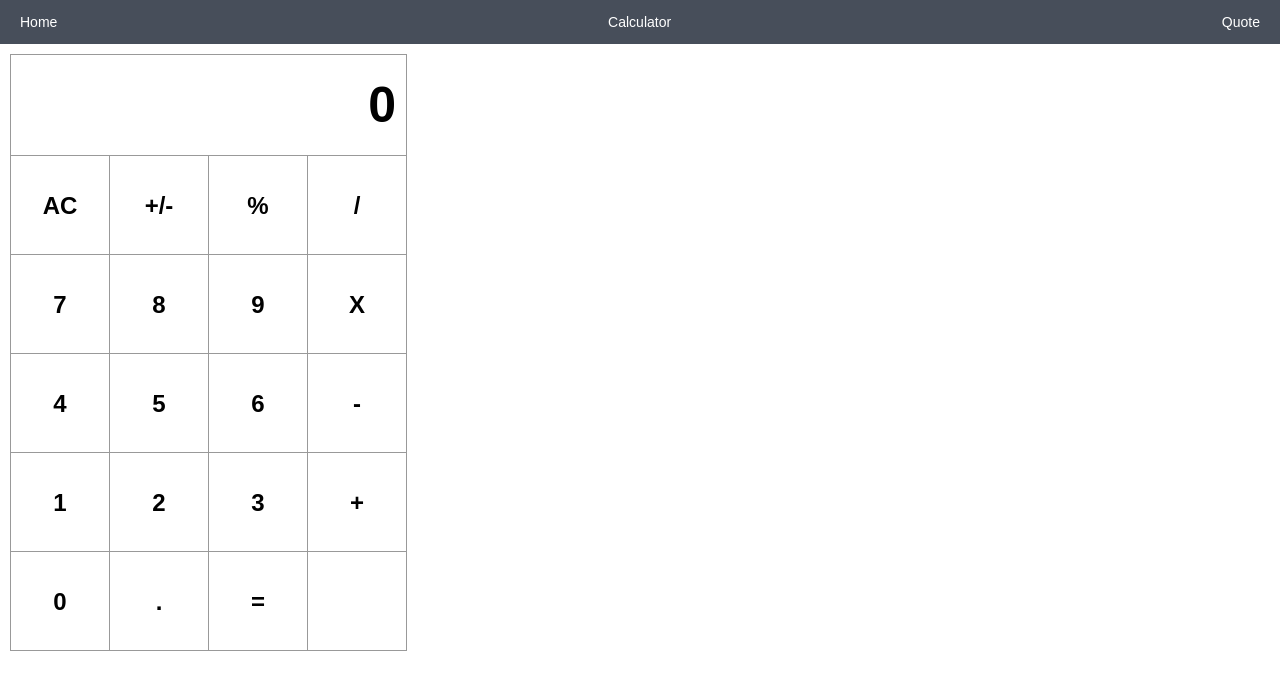
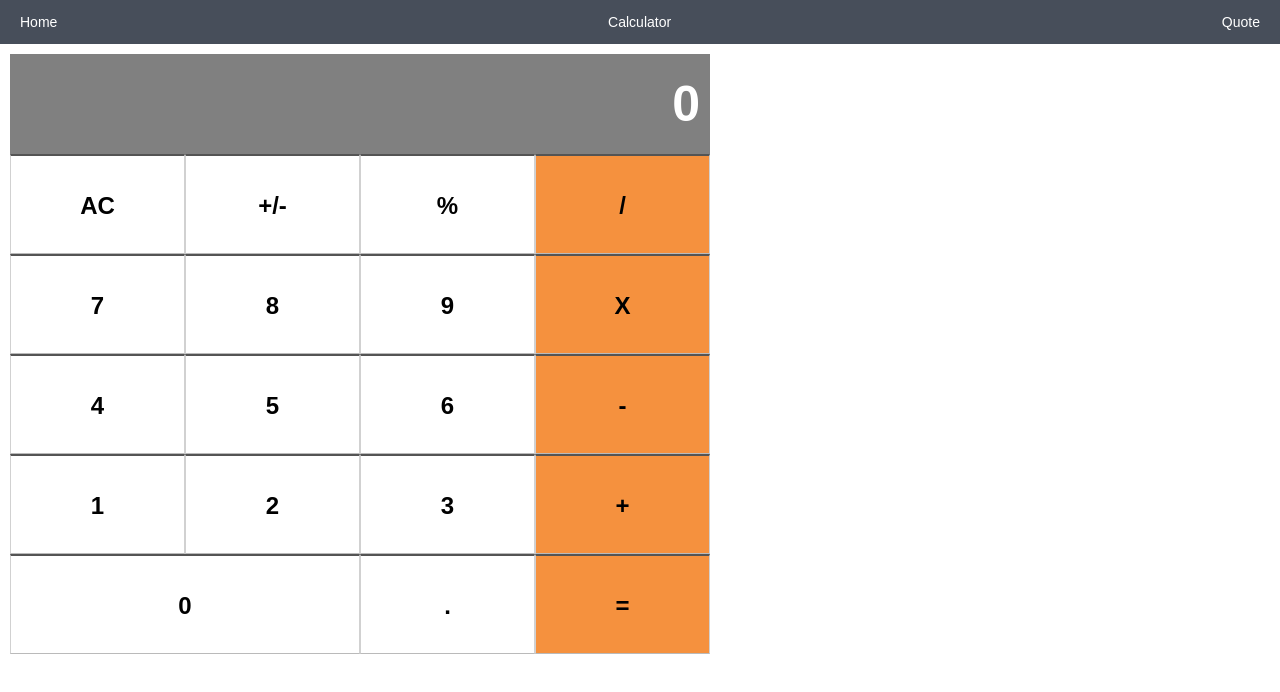
Before and after one commit to Wusinho/React-Calculator, a React app: page /calculator in a window 1280 px wide. Shown: the top 692 px of the page. Built offline with nearby package versions, Linux system fonts and the light colour scheme.

Commit message:
Add styling to calculator

```diff
--- a/src/assets/styles/App.scss
+++ b/src/assets/styles/App.scss
@@ -37,21 +37,23 @@ a:hover {
 }
 
 .board-row::after {
-  clear: both;
-  content: "";
-  display: table;
+  display: grid;
+  margin: 1px;
+  grid-template-columns: repeat(4, 1fr);
 }
 
 .rectangle {
-  background: #fff;
-  border: 1px solid #999;
+  background: gray;
+  border-bottom: none;
   font-size: 50px;
   font-weight: bold;
   line-height: 100px;
   height: 100px;
-  padding: 0;
   text-align: right;
-  width: 395px;
+  width: 100%;
+  color: white;
+  font-weight: bold;
+  margin-right: 10px;
 }
 
 .value {
@@ -60,17 +62,17 @@ a:hover {
 
 .square {
   background: #fff;
-  border: 1px solid #999;
+  border-left: 1px solid #d1d1d1;
+  border-right: 1px solid#d1d1d1;
+  border-bottom: 1px solid #bababa;
   float: left;
   font-size: 24px;
   font-weight: bold;
   line-height: 100px;
   height: 100px;
-  margin-right: -1px;
-  margin-top: -1px;
+  min-width: 25%;
   padding: 0;
   text-align: center;
-  width: 100px;
 }
 
 .square:hover {
@@ -82,3 +84,15 @@ a:hover {
 .quote {
   padding: 10px;
 }
+
+.zero {
+  width: 350px;
+}
+
+.op {
+  background-color: #f5913e;
+}
+
+.calculator {
+  width: 700px;
+}
--- a/src/components/Button.jsx
+++ b/src/components/Button.jsx
@@ -5,9 +5,13 @@ const Squarebtn = ({ buttonName, handlerClick, type }) => {
   const handleClick = () => handlerClick(buttonName);
   let color = '';
   if (type === 'sp') {
-    color = 'purple';
+    color = 'sp';
   } if (type === 'op') {
-    color = 'blue';
+    color = 'op';
+  } if (type === 'num') {
+    color = 'num';
+  } if (type === 'zero') {
+    color = 'zero';
   }
 
   return (
--- a/src/components/ButtonPanel.jsx
+++ b/src/components/ButtonPanel.jsx
@@ -33,10 +33,9 @@ const ButtonPanel = ({ clickHandler }) => {
         <Button buttonName="+" handlerClick={clickHandle} type="op" />
       </div>
       <div className="board-row-last">
-        <Button buttonName="0" handlerClick={clickHandle} type="num" />
+        <Button buttonName="0" handlerClick={clickHandle} type="zero" />
         <Button buttonName="." handlerClick={clickHandle} type="num" />
         <Button buttonName="=" handlerClick={clickHandle} type="op" />
-        <Button buttonName="" handlerClick={clickHandle} />
       </div>
     </>
   );
```
